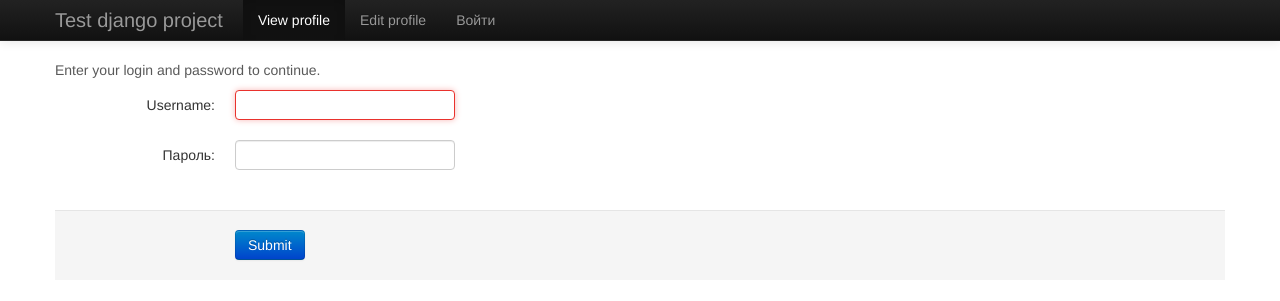
After one commit to IvanAnishchuk/django-test-project, a Django app: page /login/ in a window 1280 px wide. The commit adds this page. Shown: the top 301 px of the page. Run offline with Django 3.2, Linux system fonts and the light colour scheme; some libraries are stand-ins or nearby versions.

Commit message:
Add login/logout (#2)

```diff
--- a/account/views.py
+++ b/account/views.py
@@ -4,9 +4,10 @@ from django.template import RequestContext
 from django.shortcuts import render_to_response
 from django.core.exceptions import ObjectDoesNotExist
 from django.utils.translation import ugettext as _
+from django.contrib.auth.decorators import login_required
 
 
-
+@login_required(login_url='/login/')
 def view_profile(request):
     if request.user:
         try:
--- a/proj/settings.py
+++ b/proj/settings.py
@@ -61,6 +61,8 @@ STATICFILES_DIRS = (
     os.path.join(PROJECT_ROOT, "bootstrap_assets"),
 )
 AUTH_PROFILE_MODULE = 'account.Account'
+LOGIN_REDIRECT_URL = '/'
+
 # List of finder classes that know how to find static files in
 # various locations.
 STATICFILES_FINDERS = (
--- a/proj/urls.py
+++ b/proj/urls.py
@@ -7,4 +7,6 @@ admin.autodiscover()
 urlpatterns = patterns('',
     url(r'^$', include('account.urls')),
     url(r'^admin/', include(admin.site.urls)),
+    url(r'^login/', 'django.contrib.auth.views.login', name='login'),
+    url(r'^logout/', 'django.contrib.auth.views.logout', name='logout'),
 )
--- a/templates/base.html
+++ b/templates/base.html
@@ -44,6 +44,11 @@
             <ul class="nav">
               <li class="active"><a href="{% url account_view_profile %}">{% trans "View profile" %}</a></li>
               <li><a href="#{#% url account_edit_profile %#}">{% trans "Edit profile" %}</a></li>
+            {% if user.is_authenticated %}
+              <li><a href="{% url logout %}">{% trans "Log out" %}</a></li>
+            {% else %}
+              <li><a href="{% url login %}">{% trans "Log in" %}</a></li>
+            {% endif %}
             </ul>
           </div><!--/.nav-collapse -->
         </div>
--- /dev/null
+++ b/templates/registration/login.html
@@ -0,0 +1,49 @@
+{% extends "base.html" %}
+{% load i18n %}
+{% block content %}
+
+<div class="help-block">{% trans "Enter your login and password to continue." %}</div>
+
+{% if form.non_field_errors %}
+  <div class="alert alert-error">
+    <h2>{% trans "Please correct the following error:" %}</h2>
+  </div>
+  {{ form.non_field_errors }}
+{% endif %}
+
+<form class="form-horizontal" method="post">
+  {% csrf_token %}
+  <fieldset>
+    <div class="control-group">
+        <label class="control-label" for="id_username">
+            {% trans "Username" %}:
+        </label>
+        <div class="controls">
+            {{ form.username }}
+            {% if form.username.errors %}
+              <div class="help-inline">
+                {{ form.username.errors|join:", " }}
+              </div>
+            {% endif %}
+        </div>
+    </div>
+    <div class="control-group">
+        <label class="control-label" for="id_password">
+            {% trans "Password" %}:
+        </label>
+        <div class="controls">
+            {{ form.password }}
+            {% if form.password.errors %}
+              <div class="help-inline">
+                {{ form.password.errors|join:", " }}
+              </div>
+            {% endif %}
+        </div>
+    </div>
+  </fieldset>
+  <div class="form-actions">
+    <button type="submit" class="btn btn-primary">{% trans "Submit" %}</button>
+  </div>
+</form>
+
+{% endblock %}
```
Also changed, not shown: templates/registration/logged_out.html (added, +7 -0 lines).
